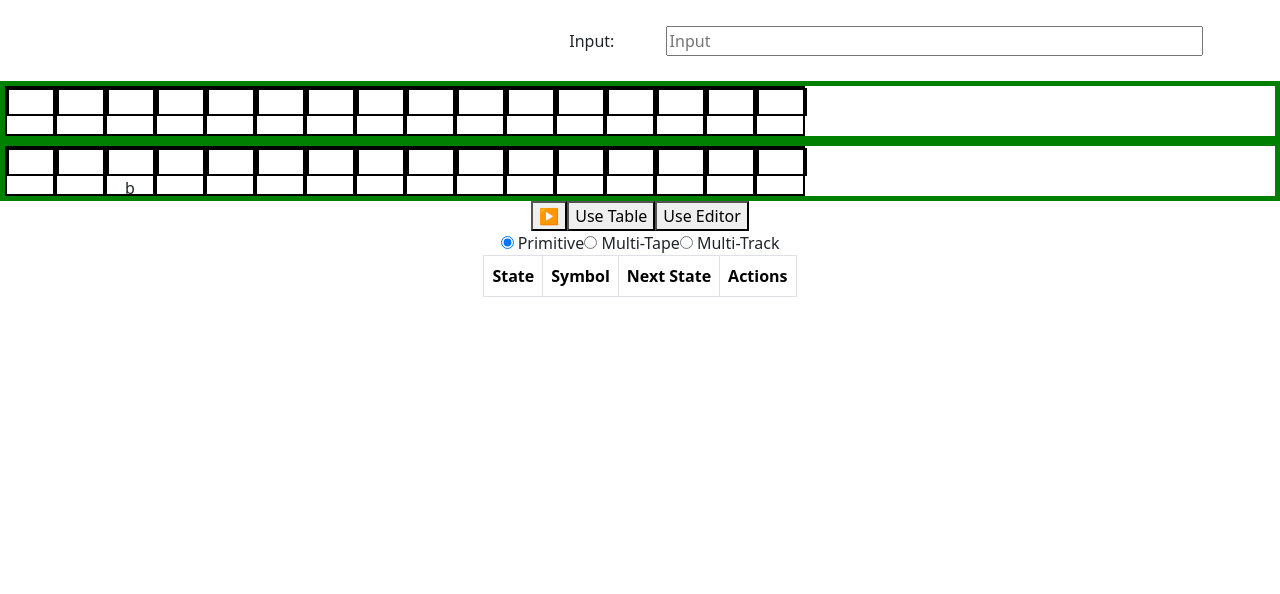
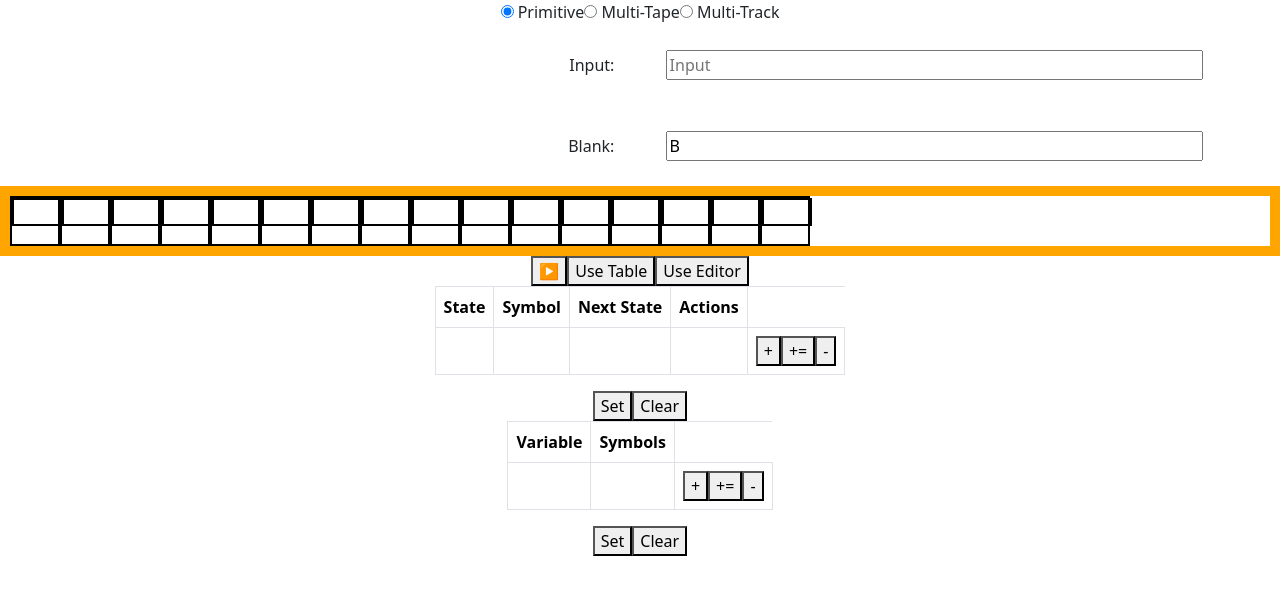
Before and after one commit to VenkataRamanaRao5/turing-machine, a React (Vite) app: page / in a window 1280 px wide. Shown: the top 594 px of the page. Built offline with nearby package versions, Linux system fonts and the light colour scheme.

Commit message:
refactor with promises

```diff
--- a/src/App.tsx
+++ b/src/App.tsx
@@ -1,20 +1,20 @@
-import { useState } from 'react'
+import { useEffect, useState } from 'react'
 import './App.css'
 import Machine from './Machine'
 import Table from './Table'
 
 function App() {
 	let transitionTable = new Map([
-    [JSON.stringify(['b', ['0']]), {next:'c', actions:[['X'], ['R']]}],
-    [JSON.stringify(['b', ['Y']]), {next:'e', actions:[['Y'], ['R']]}],
-    [JSON.stringify(['c', ['0']]), {next:'c', actions:[['0'], ['R']]}],
-    [JSON.stringify(['c', ['1']]), {next:'d', actions:[['Y'], ['L']]}],
-    [JSON.stringify(['c', ['Y']]), {next:'c', actions:[['Y'], ['R']]}],
-    [JSON.stringify(['d', ['0']]), {next:'d', actions:[['0'], ['L']]}],
-    [JSON.stringify(['d', ['X']]), {next:'b', actions:[['X'], ['R']]}],
-    [JSON.stringify(['d', ['Y']]), {next:'d', actions:[['Y'], ['L']]}],
-    [JSON.stringify(['e', ['Y']]), {next:'e', actions:[['Y'], ['R']]}],
-    [JSON.stringify(['e', ['']]),  {next:'f', actions:[[''], ['R']]}]
+		[JSON.stringify(['b', ['0']]), { next: 'c', actions: [['X'], ['R']] }],
+		[JSON.stringify(['b', ['Y']]), { next: 'e', actions: [['Y'], ['R']] }],
+		[JSON.stringify(['c', ['0']]), { next: 'c', actions: [['0'], ['R']] }],
+		[JSON.stringify(['c', ['1']]), { next: 'd', actions: [['Y'], ['L']] }],
+		[JSON.stringify(['c', ['Y']]), { next: 'c', actions: [['Y'], ['R']] }],
+		[JSON.stringify(['d', ['0']]), { next: 'd', actions: [['0'], ['L']] }],
+		[JSON.stringify(['d', ['X']]), { next: 'b', actions: [['X'], ['R']] }],
+		[JSON.stringify(['d', ['Y']]), { next: 'd', actions: [['Y'], ['L']] }],
+		[JSON.stringify(['e', ['Y']]), { next: 'e', actions: [['Y'], ['R']] }],
+		[JSON.stringify(['e', ['']]), { next: 'f', actions: [[''], ['R']] }]
 	])
 	transitionTable = new Map([
 		[JSON.stringify(['b', ['0', 'B']]), { next: 'b', actions: [['R']] }],
@@ -30,19 +30,73 @@ function App() {
 		[JSON.stringify(['d', ['B', 'B']]), { next: 'f', actions: [['L']] }],
 	])
 	const [isTable, setIsTable] = useState(true)
+	const [transitionArray, setTransitionArray]: [string[][], React.Dispatch<React.SetStateAction<string[][]>>] = useState((JSON.parse(sessionStorage.getItem('transitionTable') as string) || [Array(4).fill('')]) as string[][])
+	const [variablesArray, setVariablesArray]: [string[][], React.Dispatch<React.SetStateAction<string[][]>>] = useState([Array(2).fill('')])
+	const [machType, setMachType] = useState("1")
+	const [canvases, setCanvases] = useState(1)
+	const [tF, setTF] = useState(transitionTable)
+	const handleRadioChange = (e: React.FormEvent<HTMLInputElement>) => { setMachType(e.currentTarget.value); if (e.currentTarget.value === "1") setCanvases(1)}
+
+	let variables: Map<string, string[]> = new Map()
+
+	useEffect(() => {
+		let aliases: string[] | undefined = []
+		variables.clear()
+		transitionTable.clear()
+		variablesArray.forEach((elems) => variables.set(elems[0], elems[1].split(',')))
+		transitionArray.forEach((elems) => {
+			aliases = variables.get(elems[1])
+			let acts = Array.from(elems[3].matchAll(/\[([^\]]*)\]|([^,\s]+)/g)).map((e) => e[1] ? e[1] : e[0]).map(e => e.split(','))
+			let syms = Array.from(elems[1].matchAll(/\[([^\]]*)\]|([^,\s]+)/g)).map((e) => e[1] ? e[1] : e[0]).map(e => e.split(','))
+			if(aliases){
+				//to-do
+			}
+			else{
+				transitionTable.set(
+					JSON.stringify([elems[0], syms[0]]),
+					{next: elems[2], actions: acts})
+			}
+		})
+		setTF(transitionTable)
+	}, [transitionArray, variablesArray])
+
+	console.log(canvases, transitionTable)
+
 	return <div>
+		<label className="radio-inline">
+			<input type="radio" name="machineType" value="1" checked={machType === "1"} onChange={handleRadioChange} /> Primitive
+		</label>
+		<label className="radio-inline">
+			<input type="radio" name="machineType" value="2" checked={machType === "2"} onChange={handleRadioChange} /> Multi-Tape
+		</label>
+		<label className="radio-inline">
+			<input type="radio" name="machineType" value="3" checked={machType === "3"} onChange={handleRadioChange} /> Multi-Track
+		</label>
+		{(machType === "2" || machType === "3") && <div>
+			<label>No. of {machType === "2" ? "tapes" : "tracks"}</label>
+			<input type="number" onChange={(e) => setCanvases(parseInt(e.currentTarget.value))} value={canvases}/>
+		</div>}
 		<Machine
-      noOfCanvases={2}
-      isMultiTrack={true}
-      transitionFunction={transitionTable}
-      delay={100}
-      startState='b'
+			noOfCanvases={canvases}
+			isMultiTape={machType === "2"}
+			isMultiTrack={machType === "3"}
+			transitionFunction={tF}
+			delay={1000}
+			startState={transitionArray[0][0]}
 			finalStates={['f']}
-      blank='B'
 		/>
 		<button onClick={() => setIsTable(true)}>Use Table</button>
 		<button onClick={() => setIsTable(false)}>Use Editor</button>
-    <Table></Table>
+		<Table
+			header={['State', 'Symbol', 'Next State', 'Actions']}
+			tableElems={transitionArray}
+			setTableElems={(e) => setTransitionArray(e)}
+		/>
+		<Table
+			header={['Variable', 'Symbols']}
+			tableElems={variablesArray}
+			setTableElems={(e) => setVariablesArray(e)}
+		/>
 	</div>
 }
 /*
--- a/src/Machine.tsx
+++ b/src/Machine.tsx
@@ -2,27 +2,143 @@ import { memo, useEffect, useRef, useState } from "react";
 import Tape from "./Tape";
 
 type transitionFunctionType = Map<string, { next: string; actions: string[][] }>
+type Ref<T> = React.MutableRefObject<T>
 
+function transitionCanvas(
+    canvases: Ref<string[][]>,
+    setCanvases: (s: string[][]) => void,
+    heads: Ref<number[]>,
+    setHeads: (s: number[]) => void,
+    state: Ref<string>,
+    setState: (s: string) => void,
+    isPlaying: Ref<Boolean>,
+    memory: Ref<string[][]>,
+    delay: Ref<number>,
+    index: number,
+    headIndex: number,
+    buffer: number,
+    blank: string
+) {
+    return new Promise((resolve) => {
+        if (memory.current[index].length === 0) {
+            console.log("Hey")
+            resolve(5)
+        }
+        else if (isPlaying.current) {
+            setTimeout(async () => {
+                console.log(memory.current[index].toString(), heads.current.toString())
+                let next = memory.current[index].shift() as string;
+                console.log(memory.current[index].toString())
+                console.log(headIndex, index)
+                switch (next) {
+                    case 'L':
+                        if (index !== headIndex) break
+                        if (heads.current[headIndex] === buffer)
+                            canvases.current[index] = [blank].concat(canvases.current[index])
+                        else
+                            heads.current[headIndex]--
+                        setHeads(heads.current)
+                        break
+                    case 'R':
+                        if (index !== headIndex) break
+                        if (heads.current[headIndex] + 1 === canvases.current.length - buffer)
+                            canvases.current[index] = canvases.current[index].concat([blank])
+                        else
+                            heads.current[headIndex]++
+                        setHeads(heads.current)
+                        break
+                    case 'N':
+                        break
+                    case 'E': case blank:
+                        canvases.current[index][heads.current[headIndex]] = blank
+                        setCanvases(canvases.current)
+                        break
+                    default:
+                        canvases.current[index][heads.current[headIndex]] = next
+                        setCanvases(canvases.current)
+                }
+                resolve(transitionCanvas(
+                    canvases, setCanvases, heads, setHeads, state, setState,
+                    isPlaying, memory, delay, index, headIndex, buffer, blank
+                ))
+            }, delay.current)
+        }
+        else{
+            resolve(7)
+        }
+    })
+}
+
+async function transF(
+    transFunc: transitionFunctionType,
+    canvases: Ref<string[][]>,
+    setCanvases: (s: string[][]) => void,
+    heads: Ref<number[]>,
+    setHeads: (s: number[]) => void,
+    state: Ref<string>,
+    setState: (s: string) => void,
+    isPlaying: Ref<Boolean>,
+    memory: Ref<string[][]>,
+    delay: Ref<number>,
+    nextState: Ref<string>,
+    blank: string,
+    buffer: number,
+    isMultiTrack: Boolean
+) {
+    const headIndex = (ind: number) => isMultiTrack ? 0 : ind
+    if(!isPlaying.current){
+        console.log("Nope")
+    }
+    else if (memory.current.some(e => e.length > 0)){
+        console.log("Continuing", memory.current.toString())
+        Promise.all(memory.current.map((_, index) => transitionCanvas(
+            canvases, setCanvases, heads, setHeads, state, setState, isPlaying, memory,
+            delay, index, headIndex(index), buffer, blank
+        )))
+        .then((data) => {
+            console.log(data)
+            state.current = nextState.current
+            setState(state.current)
+        }).then(() => {
+            transF(
+                transFunc, canvases, setCanvases, heads, setHeads, state, setState,
+                isPlaying, memory, delay, nextState, blank, buffer, isMultiTrack
+            )
+        })
+    }
+    else{
+        console.log("Starting", memory.current.toString())
+        let syms = canvases.current.map((e, i) => e[heads.current[headIndex(i)]])
+        let transition = transFunc.get(JSON.stringify([state.current, syms]))
+        if(transition){
+            nextState.current = transition.next
+            memory.current = canvases.current.map((_, i) => transition.actions.map(e => e[i]))
+            console.log(memory.current.toString(), transition, JSON.stringify([state.current, syms]))
+            transF(
+                transFunc, canvases, setCanvases, heads, setHeads, state, setState,
+                isPlaying, memory, delay, nextState, blank, buffer, isMultiTrack
+            )
+        }
+    }
+}
 interface Props {
-    noOfCanvases?: number;
+    noOfCanvases: number;
     isMultiTape?: boolean;
     isMultiTrack?: boolean;
     transitionFunction: transitionFunctionType;
     delay: number;
     startState: string;
     finalStates: string[];
-    blank: string;
 }
 
-const Machine = memo(({
-    noOfCanvases = 1,
+const Machine = ({
+    noOfCanvases,
     isMultiTape = false,
     isMultiTrack = false,
     transitionFunction,
     delay,
     startState,
     finalStates,
-    blank,
 }: Props) => {
     //const [width, setWidth] = useState(window.innerWidth)
     const [height, setHeight] = useState(window.innerHeight)
@@ -33,21 +149,28 @@ const Machine = memo(({
     const noOfTracks = isMultiTrack && noOfCanvases
     const noOfTapes = isMultiTape && noOfCanvases
     const isPrimitive = !isMultiTape && !isMultiTrack
+    const [blank, setBlank] = useState('B')
     const dummyBlanks: string[] = Array(noOfBoxes).fill(blank)
-    const first = dummyBlanks.map((e, i) => i - buffer > -1 && i - buffer < input.length ? input[i - buffer] : e)
+    const first = useRef([''])
+    first.current = dummyBlanks.map((e, i) => i - buffer > -1 && i - buffer < input.length ? input[i - buffer] : e)
     const [state, setState] = useState(startState)
     const [isPlaying, setIsPlaying] = useState(false)
 
-    let [canvases, setCanvases] = useState(Array(noOfCanvases).fill('').map((e, i) => i == 0 ? first : dummyBlanks))
+    let [canvases, setCanvases] = useState(Array(noOfCanvases).fill('').map((e, i) => i == 0 ? first.current : dummyBlanks))
     const [heads, setHeads] = useState(Array(noOfTapes).fill(0).map(() => buffer))
     let trans: number = 0
 
+    const stateRef = useRef(state), headsRef = useRef(heads), canvasesRef = useRef(canvases),
+        isPlayingRef = useRef(isPlaying), blankRef = useRef(blank), delayRef = useRef(delay),
+        memory = useRef([]), nextStateRef = useRef('')
+
     const index = (ind: number) => isMultiTape ? ind : 0
 
-    const startTimer = (isPlaying: boolean) => trans = isPlaying ? setTimeout(transition, delay, transitionFunction) : 0
+    const startTimer = (isPlaying: boolean) => trans = isPlaying ? setTimeout(transF, delay, transitionFunction) : 0
     const clearTimer = () => { if (trans) clearInterval(trans) }
-    const transition = (transFunc: transitionFunctionType) => {
 
+
+    /*const transition = (transFunc: transitionFunctionType) => {
         console.log("Goooo")
         let symbols = isMultiTape ? heads.map((pos, tpind) => canvases[tpind][pos]) : canvases.map((track) => track[heads[0]])
         let key = JSON.stringify([state, symbols])
@@ -61,12 +184,12 @@ const Machine = memo(({
                         case 'L':
                             newPos = heads[ind] - 1
                             if (newPos === 1)
-                                if(isMultiTape)
-                                    setCanvases(f => f.map((e1, i) => i === ind ? [blank].concat(e1): e1))
+                                if (isMultiTape)
+                                    setCanvases(f => f.map((e1, i) => i === ind ? [blank].concat(e1) : e1))
                                 else
                                     setCanvases((track) => track.map(e => [blank].concat(e)))
                             else
-                                setHeads(hs => hs.map((head, index) => index === ind ? newPos : head))
+                                setHeads(hs => hs.map((head, index) => index === ind ? head - 1 : head))
                             break;
                         case 'R':
                             newPos = heads[ind] + 1
@@ -76,14 +199,17 @@ const Machine = memo(({
                                 else
                                     setCanvases((track) => track.map(e => e.concat([blank])))
                             else
-                                setHeads(hs => hs.map((head, index) => index === ind ? newPos : head))
+                                setHeads(hs => hs.map((head, index) => index === ind ? head + 1 : head))
                             break;
                         case blank: case 'E':
                             setCanvases(f => f.map((e, i1) => i1 === ind ? e.map((sym, i) => i === heads[index(ind)] ? blank : sym) : e))
                             break
-                            default:
+                        case 'N':
+                            break
+                        default:
                             setCanvases(f => f.map((e, i1) => i1 === ind ? e.map((sym, i) => i === heads[index(ind)] ? trans : sym) : e))
                     }
+                    console.log(heads[0])
                 })
             })
 
@@ -93,10 +219,11 @@ const Machine = memo(({
             clearTimer()
             setIsPlaying(false)
         }
-    }
-    console.log("Hiya")
+    }*/
+
+    /*console.log("Hiya")
     console.log(isPlaying)
-    console.log(trans, first, input, canvases)
+    console.log(trans, transitionFunction, input, noOfCanvases, canvases, startState)*/
 
     /*useEffect(() => {
         const handleResize = () => {
@@ -109,23 +236,38 @@ const Machine = memo(({
         return () => window.removeEventListener("resize", handleResize)
     }, []);*/
 
-    useEffect(() => {
-        startTimer(isPlaying)
-        console.log("Hoo boo")
-        return () => clearTimer()
-    }, [isPlaying, canvases, heads, state])
+    const pausePlay = () => {
+        isPlayingRef.current = !isPlayingRef.current
+        setIsPlaying(isPlayingRef.current)
+        console.log("Yes")
+        if(isPlayingRef.current)   transF(
+            transitionFunction, canvasesRef, (s: string[][]) => {let boo = s;setCanvases(_=>boo)},
+            headsRef, (s: number[]) => {let boo = s; setHeads(_=>boo)},
+            stateRef, (s: string) => {let boo = s;setState(_=>boo)},
+            isPlayingRef, memory, delayRef, nextStateRef, blank, buffer, isMultiTrack
+        )
+        else console.log("no")
+    }
 
     useEffect(() => {
-        setCanvases(Array(noOfCanvases).fill('').map((e, i) => i == 0 ? first : dummyBlanks))
-        setState(startState)
-        setHeads(Array(noOfTapes).fill(0).map(() => buffer))
-    }, [input])
+        canvasesRef.current = Array(noOfCanvases).fill('').map((e, i) => i == 0 ? first.current : dummyBlanks)
+        setCanvases(canvasesRef.current)
+        console.log(first.current.toString(), canvases.toString(), canvasesRef.current.toString())
+        stateRef.current = startState
+        setState(stateRef.current)
+        headsRef.current = Array(noOfTapes).fill(0).map(() => buffer)
+        setHeads(headsRef.current)
+    }, [input, noOfCanvases, isMultiTape, isMultiTrack, blank, startState])
 
     return (
         <>
             <div>
                 <label htmlFor="name" className="inputs">Input:</label>
-                <input id="name" type="text" name="name" className="inputs" onChange={(e) => setInput(e.currentTarget.value)} placeholder="Input"/>
+                <input id="name" type="text" name="name" className="inputs" onChange={(e) => setInput(e.currentTarget.value)} placeholder="Input" />
+            </div>
+            <div>
+                <label htmlFor="blank" className="inputs">Blank:</label>
+                <input id="blank" type="text" name="blank" className="inputs" onChange={(e) => setBlank(e.currentTarget.value)} value={blank} />
             </div>
             {canvases.map((tape, ind) =>
                 <Tape
@@ -137,9 +279,9 @@ const Machine = memo(({
                     shouldShowHead={isMultiTape || (isMultiTrack && (ind + 1 === noOfTracks)) || isPrimitive}
                 />)
             }
-            <button onClick={() => setIsPlaying(e => !e)}>{isPlaying ? "⏸️" : "▶️"}</button>
+            <button onClick={pausePlay}>{isPlaying ? "⏸️" : "▶️"}</button>
         </>
     );
-})
+}
 
 export default Machine
--- a/src/Table.tsx
+++ b/src/Table.tsx
@@ -1,36 +1,49 @@
-import { memo, useRef, useState } from "react";
+import { memo, useState } from "react";
 
 
-const Rows = () => {
-
+const Row = ({ arrSetter, index, arr }: { arrSetter: React.Dispatch<React.SetStateAction<any[][]>>, index: number, arr: string[] }) => {
+    const set2dArray = (rowI: number, colI: number, newVal: string, setter: React.Dispatch<React.SetStateAction<any[][]>>) => setter(e => e.map((row, rI) => rI === rowI ? row.map((val, cI) => cI === colI ? newVal : val) : row))
+    console.log(arr, index)
+    return (
+        <tr>
+            {arr.map((val, colIndex) =>
+                <td contentEditable="true" onBlur={(e) => set2dArray(index, colIndex, e.currentTarget.textContent as string, arrSetter)}>{val}</td>
+            )}
+            <td>
+                <button type="button" className="add" onClick={(e) => arrSetter(array => array.flatMap((row1, i) => i === index ? [row1, row1.map(() => '')] : [row1]))}>+</button>
+                <button type="button" className="append" onClick={(e) => arrSetter(array => array.flatMap((row1, i) => i === index ? [row1, row1] : [row1]))}>+=</button>
+                <button type="button" className="delete" onClick={(e) => arrSetter(array => array.flatMap((row1, i) => i === index ? [] : [row1]))}>-</button>
+            </td>
+        </tr>
+    )
 }
 
-const Table = memo(() => {
-    const [machType, setMachType] = useState("1")
-    const handleRadioChange = (e: React.FormEvent<HTMLInputElement>) => setMachType(e.currentTarget.value)
+interface tableProps{
+    header: string[];
+    tableElems: string[][];
+    setTableElems: (e: string[][]) => void;
+}
+
+const Table = memo(({header, tableElems, setTableElems}: tableProps) => {
+    const [tableArray, setTableArray] = useState(tableElems)
     return (
         <div>
-                <label className="radio-inline">
-                    <input type="radio" name="machineType" value="1" checked={machType === "1"} onChange={handleRadioChange} /> Primitive
-                </label>
-                <label className="radio-inline">
-                    <input type="radio" name="machineType" value="2" checked={machType === "2"} onChange={handleRadioChange} /> Multi-Tape
-                </label>
-                <label className="radio-inline">
-                    <input type="radio" name="machineType" value="3" checked={machType === "3"} onChange={handleRadioChange} /> Multi-Track
-                </label>
             <table className="table table-bordered">
                 <tbody>
                     <tr>
-                <th>State</th>
-                <th>Symbol</th>
-                <th>Next State</th>
-                <th>Actions</th>
+                        {header.map(e => <th>{e}</th>)}
                     </tr>
+                    {tableArray.map((r, i) =>
+                        <Row
+                            arrSetter={setTableArray}
+                            index={i}
+                            arr={r}
+                        />
+                    )}
                 </tbody>
-
-
             </table>
+            <button type="button" onClick={() => {setTableElems(tableArray); sessionStorage.setItem('transitionTable', JSON.stringify(tableArray))}}>Set</button>
+            <button type="button" onClick={() => setTableElems([tableArray[0].fill('')])}>Clear</button>
         </div>
     )
 })
```
Lines whose indentation alone changed are shown as unchanged.
